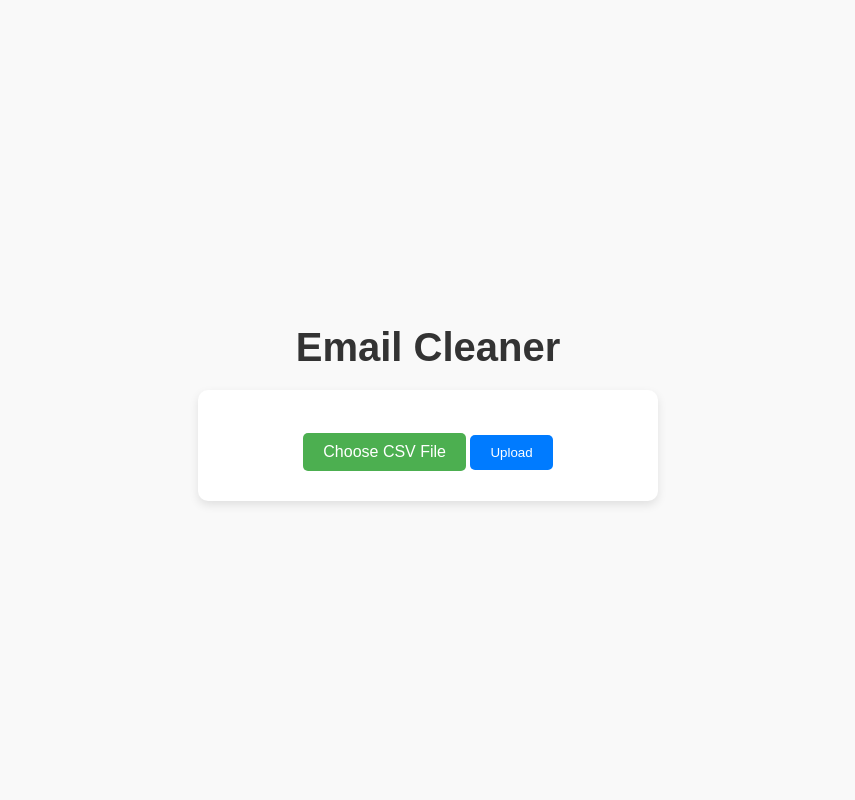
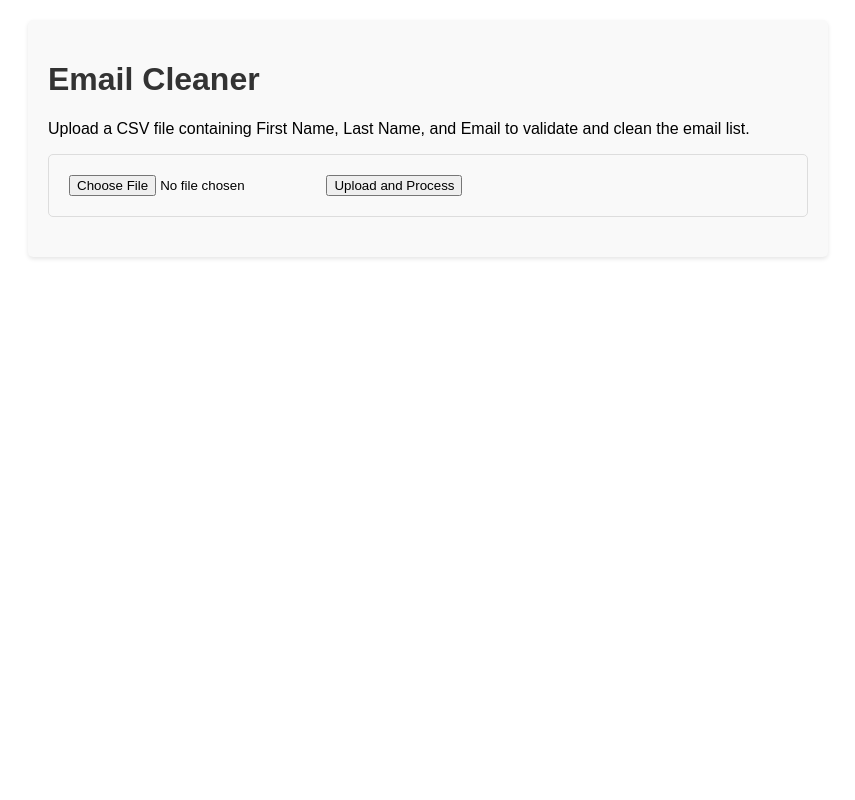
Before and after one commit to Senfia/Email-Cleaner-1, a Flask app: page / in a window 1280 px wide. Shown: the whole page, without its empty margins (212-1067 px from the left). Run offline with Flask 3, Linux system fonts and the light colour scheme.

Commit message:
fixed download buttons and fuctionalites

```diff
--- a/app.py
+++ b/app.py
@@ -1,4 +1,3 @@
-
 from flask import Flask, render_template, request, jsonify
 import os
 import time
--- a/templates/index.html
+++ b/templates/index.html
@@ -5,142 +5,131 @@
     <meta name="viewport" content="width=device-width, initial-scale=1.0">
     <title>Email Cleaner</title>
     <style>
-        /* General Styles */
         body {
-            font-family: 'Arial', sans-serif;
+            font-family: Arial, sans-serif;
+            max-width: 800px;
+            margin: 0 auto;
+            padding: 20px;
+        }
+        .container {
             background-color: #f9f9f9;
-            margin: 0;
-            padding: 0;
-            display: flex;
-            justify-content: center;
-            align-items: center;
-            min-height: 100vh;
-            flex-direction: column;
+            border-radius: 5px;
+            padding: 20px;
+            box-shadow: 0 2px 4px rgba(0,0,0,0.1);
         }
-
         h1 {
             color: #333;
+        }
+        .upload-section {
             margin-bottom: 20px;
-            font-size: 2.5rem;
+            padding: 20px;
+            border: 1px solid #ddd;
+            border-radius: 5px;
         }
-
-        /* Form Styles */
-        #upload-form {
-            background: #fff;
-            padding: 30px;
-            border-radius: 10px;
-            box-shadow: 0 4px 10px rgba(0, 0, 0, 0.1);
-            text-align: center;
-            width: 100%;
-            max-width: 400px;
-        }
-
-        #file-input {
+        .progress-container {
+            margin-top: 20px;
             display: none;
         }
-
-        .file-upload-label {
-            display: inline-block;
-            background: #4caf50;
-            color: #fff;
-            padding: 10px 20px;
-            border-radius: 5px;
-            cursor: pointer;
-            transition: background 0.3s ease;
+        .progress-bar {
+            height: 20px;
+            background-color: #f0f0f0;
+            border-radius: 10px;
+            overflow: hidden;
+            margin-bottom: 10px;
         }
-
-        .file-upload-label:hover {
-            background: #45a049;
-        }
-
-        button[type="submit"] {
-            background: #007bff;
-            color: #fff;
-            border: none;
-            padding: 10px 20px;
-            border-radius: 5px;
-            cursor: pointer;
-            margin-top: 15px;
-            transition: background 0.3s ease;
-        }
-
-        button[type="submit"]:hover {
-            background: #0056b3;
-        }
-
-        /* Progress Container Styles */
-        #progress-container {
-            display: none;
-            background: #fff;
-            padding: 20px;
-            border-radius: 10px;
-            box-shadow: 0 4px 10px rgba(0, 0, 0, 0.1);
-            margin-top: 20px;
-            width: 100%;
-            max-width: 400px;
-            text-align: center;
-        }
-
-        #progress-bar {
-            width: 100%;
-            background-color: #f3f3f3;
-            border: 1px solid #ccc;
-            border-radius: 5px;
-            overflow: hidden;
-            margin: 15px 0;
-        }
-
-        #progress-bar-fill {
-            height: 20px;
-            background-color: #4caf50;
+        .progress-bar-fill {
+            height: 100%;
+            background-color: #4CAF50;
             width: 0%;
             transition: width 0.3s ease;
         }
-
-        #progress-text {
-            font-size: 0.9rem;
-            color: #555;
-            margin: 10px 0;
+        .current-email {
+            font-style: italic;
+            margin-bottom: 10px;
         }
-
-        #current-email {
-            font-size: 0.9rem;
-            color: #777;
-            font-style: italic;
+        .stats {
+            display: flex;
+            justify-content: space-between;
+            margin-bottom: 20px;
         }
-
-        /* Responsive Design */
-        @media (max-width: 480px) {
-            h1 {
-                font-size: 2rem;
+        .stat-box {
+            flex: 1;
+            padding: 10px;
+            border: 1px solid #ddd;
+            margin-right: 10px;
+            border-radius: 5px;
+            text-align: center;
         }
-
-            #upload-form {
-                padding: 20px;
+        .stat-box:last-child {
+            margin-right: 0;
         }
-
-            .file-upload-label, button[type="submit"] {
-                padding: 8px 16px;
-                font-size: 0.9rem;
+        .download-section {
+            margin-top: 20px;
+            display: none;
         }
+        .download-btn {
+            display: inline-block;
+            padding: 10px 15px;
+            background-color: #4CAF50;
+            color: white;
+            text-decoration: none;
+            border-radius: 5px;
+            margin-right: 10px;
+        }
+        .error-message {
+            color: red;
+            margin-top: 10px;
+            display: none;
         }
     </style>
 </head>
 <body>
+    <div class="container">
         <h1>Email Cleaner</h1>
+        <p>Upload a CSV file containing First Name, Last Name, and Email to validate and clean the email list.</p>
+
+        <div class="upload-section">
             <form id="upload-form" enctype="multipart/form-data">
-        <label for="file-input" class="file-upload-label">Choose CSV File</label>
-        <input type="file" name="file" id="file-input" accept=".csv">
-        <button type="submit">Upload</button>
+                <input type="file" id="file" name="file" accept=".csv">
+                <button type="submit">Upload and Process</button>
+                <div class="error-message" id="error-message"></div>
             </form>
+        </div>
 
-    <div id="progress-container">
-        <h2>Processing...</h2>
-        <div id="progress-bar">
-            <div id="progress-bar-fill"></div>
+        <div class="progress-container" id="progress-container">
+            <h2>Processing Progress</h2>
+            <div class="progress-bar">
+                <div class="progress-bar-fill" id="progress-bar-fill"></div>
             </div>
-        <p id="progress-text"></p>
-        <p id="current-email"></p>
+            <div class="current-email" id="current-email">Processing: </div>
+
+            <div class="stats">
+                <div class="stat-box">
+                    <h3>Total</h3>
+                    <div id="total-count">0</div>
+                </div>
+                <div class="stat-box">
+                    <h3>Processed</h3>
+                    <div id="processed-count">0</div>
+                </div>
+                <div class="stat-box">
+                    <h3>Valid</h3>
+                    <div id="valid-count">0</div>
+                </div>
+                <div class="stat-box">
+                    <h3>Invalid</h3>
+                    <div id="invalid-count">0</div>
+                </div>
+            </div>
+
+            <div id="status">Status: Waiting to start</div>
+        </div>
+
+        <div class="download-section" id="download-section">
+            <h2>Download Results</h2>
+            <a href="/download/valid" class="download-btn" id="download-valid">Download Valid Emails</a>
+            <a href="/download/invalid" class="download-btn" id="download-invalid">Download Invalid Emails</a>
+        </div>
     </div>
 
     <script>
@@ -148,62 +137,122 @@
             const uploadForm = document.getElementById('upload-form');
             const progressContainer = document.getElementById('progress-container');
             const progressBarFill = document.getElementById('progress-bar-fill');
-            const progressText = document.getElementById('progress-text');
             const currentEmail = document.getElementById('current-email');
+            const totalCount = document.getElementById('total-count');
+            const processedCount = document.getElementById('processed-count');
+            const validCount = document.getElementById('valid-count');
+            const invalidCount = document.getElementById('invalid-count');
+            const statusElement = document.getElementById('status');
+            const downloadSection = document.getElementById('download-section');
+            const errorMessage = document.getElementById('error-message');
+
+            let progressInterval;
 
             uploadForm.addEventListener('submit', function(event) {
                 event.preventDefault();
-                const fileInput = document.getElementById('file-input');
+
+                const fileInput = document.getElementById('file');
                 const file = fileInput.files[0];
 
                 if (!file) {
-                    alert('Please select a file.');
+                    showError('Please select a file');
+                    return;
+                }
+
+                if (!file.name.endsWith('.csv')) {
+                    showError('Only CSV files are allowed');
                     return;
                 }
 
                 const formData = new FormData();
                 formData.append('file', file);
 
+                // Reset UI
+                hideError();
+                progressBarFill.style.width = '0%';
+                currentEmail.textContent = 'Processing: ';
+                totalCount.textContent = '0';
+                processedCount.textContent = '0';
+                validCount.textContent = '0';
+                invalidCount.textContent = '0';
+                statusElement.textContent = 'Status: Starting...';
+                progressContainer.style.display = 'block';
+                downloadSection.style.display = 'none';
+
+                // Send the file
                 fetch('/upload', {
                     method: 'POST',
                     body: formData
                 })
+                .then(response => {
+                    if (!response.ok) {
+                        return response.json().then(data => {
+                            throw new Error(data.error || 'Error uploading file');
+                        });
+                    }
+                    return response.json();
+                })
+                .then(data => {
+                    // Start polling for progress
+                    startProgressPolling();
+                })
+                .catch(error => {
+                    showError(error.message);
+                    progressContainer.style.display = 'none';
+                });
+            });
+
+            function startProgressPolling() {
+                if (progressInterval) {
+                    clearInterval(progressInterval);
+                }
+
+                progressInterval = setInterval(updateProgress, 500);
+            }
+
+            function updateProgress() {
+                fetch('/progress')
                     .then(response => response.json())
                     .then(data => {
-                    if (data.error) {
-                        alert(data.error);
+                        totalCount.textContent = data.total;
+                        processedCount.textContent = data.processed;
+                        validCount.textContent = data.valid;
+                        invalidCount.textContent = data.invalid;
+                        currentEmail.textContent = 'Processing: ' + data.current_email;
+                        statusElement.textContent = 'Status: ' + data.status;
+
+                        // Update progress bar
+                        if (data.total > 0) {
+                            const percentage = (data.processed / data.total) * 100;
+                            progressBarFill.style.width = percentage + '%';
+                        }
+
+                        // If processing completed or errored
+                        if (data.status === 'completed' || data.status.startsWith('error')) {
+                            clearInterval(progressInterval);
+
+                            if (data.status === 'completed') {
+                                statusElement.textContent = 'Status: Processing completed';
+                                downloadSection.style.display = 'block';
                             } else {
-                        progressContainer.style.display = 'block';
-                        checkProgress();
+                                showError('Error: ' + data.status);
+                            }
                         }
                     })
                     .catch(error => {
-                    console.error('Error:', error);
+                        clearInterval(progressInterval);
+                        showError('Error fetching progress: ' + error.message);
                     });
-            });
+            }
 
-            function checkProgress() {
-                fetch('/progress')
-                .then(response => response.json())
-                .then(data => {
-                    const { total, processed, valid, invalid, status, current_email } = data;
-                    const progressPercentage = total ? (processed / total) * 100 : 0;
+            function showError(message) {
+                errorMessage.textContent = message;
+                errorMessage.style.display = 'block';
+            }
 
-                    progressBarFill.style.width = `${progressPercentage}%`;
-                    progressText.textContent = `Processed: ${processed}/${total} (Valid: ${valid}, Invalid: ${invalid})`;
-                    currentEmail.textContent = `Current Email: ${current_email}`;
-
-                    if (status === 'processing') {
-                        setTimeout(checkProgress, 1000);
-                    } else if (status === 'completed') {
-                        alert('Processing completed!');
-                    } else if (status.startsWith('error')) {
-                        alert(`Error: ${status}`);
-                    }
-                })
-                .catch(error => {
-                    console.error('Error:', error);
-                });
+            function hideError() {
+                errorMessage.textContent = '';
+                errorMessage.style.display = 'none';
             }
         });
     </script>
```
Lines whose indentation alone changed are shown as unchanged.
